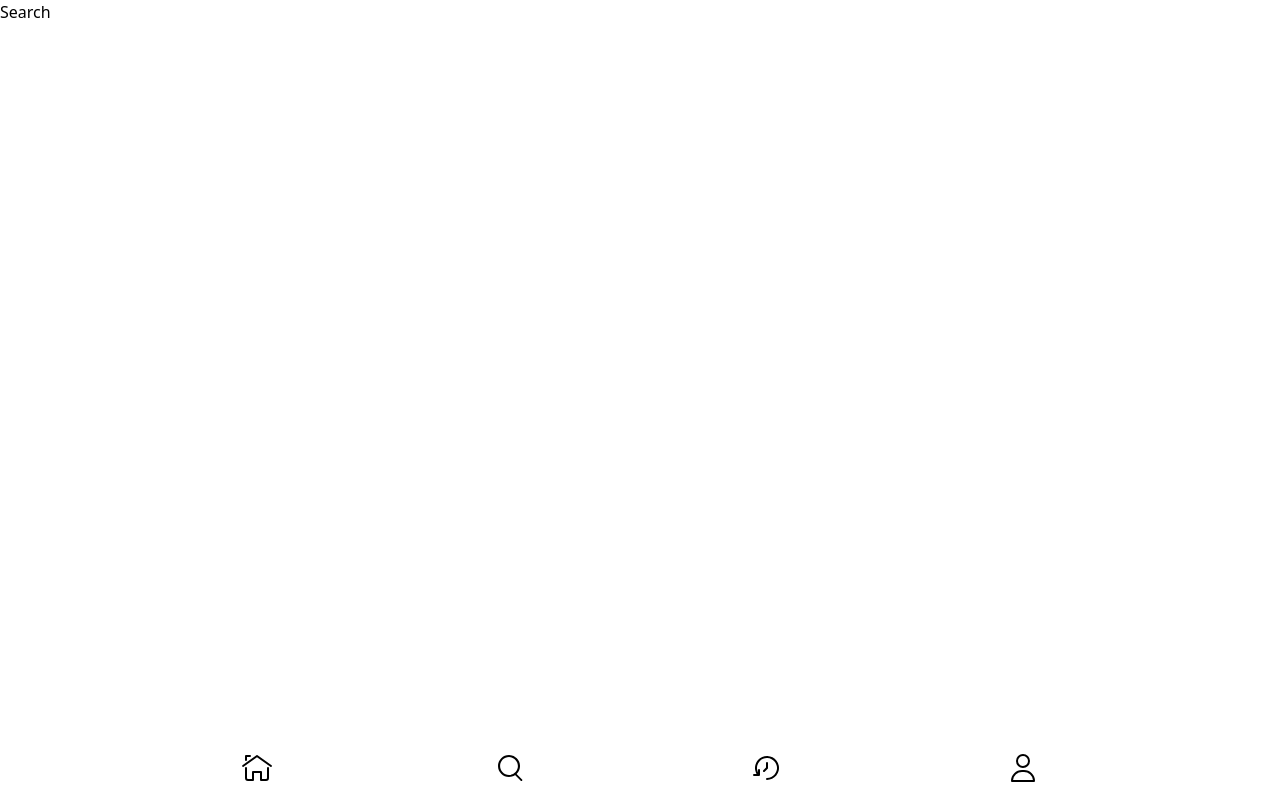
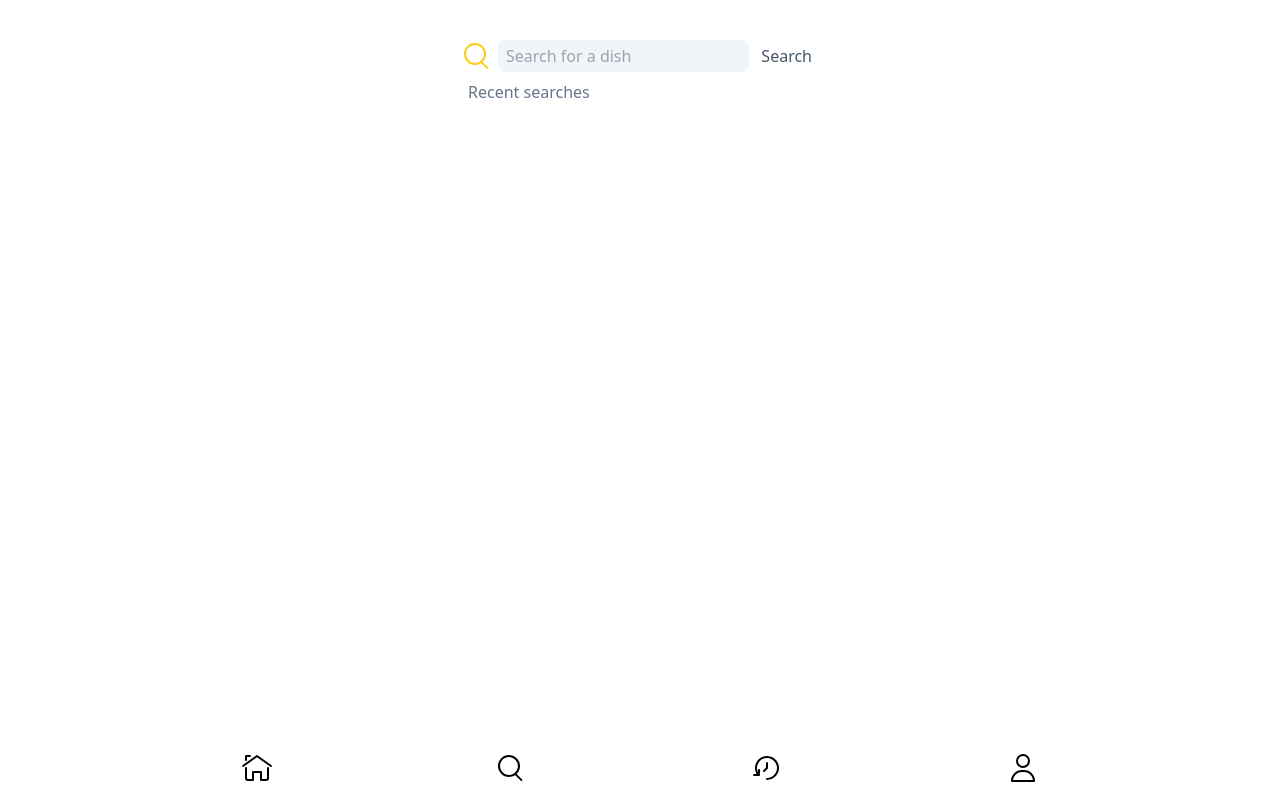
Before and after one commit to victorpahomo/sprint4, a React (Vite) app: page /search in a window 1280 px wide. Built offline with nearby package versions, Linux system fonts and the light colour scheme; no server answers; the database is empty; sample sign-in values are in the browser's storage.

Commit message:
feat: Prouduct new logic

```diff
--- a/src/App.jsx
+++ b/src/App.jsx
@@ -1,4 +1,3 @@
-import { useState } from 'react'
 import { Routes, Route } from 'react-router-dom'
 import Home from './pages/Home'
 import Login from './auth/Login'
@@ -11,6 +10,7 @@ import Orders from './pages/Orders'
 import { DataProvider } from './context/DataContext'
 import Product from './pages/Product'
 import { InfoProvider } from './context/HandleInfoContext'
+import Restaurant from './pages/Restaurant'
 
 function App() {
 
@@ -26,6 +26,8 @@ function App() {
             <Route path="/product" element={<ProtectedRoute><Product /></ProtectedRoute>} /> {/* ProtectedRoute is used to protect the routes that are only accessible to authenticated users */}
             <Route path="/search" element={<ProtectedRoute><Search /></ProtectedRoute>} /> {/* ProtectedRoute is used to protect the routes that are only accessible to authenticated users */}
             <Route path="/orders" element={<ProtectedRoute><Orders /></ProtectedRoute>} /> {/* ProtectedRoute is used to protect the routes that are only accessible to authenticated users */}
+            <Route path="/restaurant" element={<ProtectedRoute><Restaurant /></ProtectedRoute>} /> {/* ProtectedRoute is used to protect the routes that are only accessible to authenticated users */}
+
 
             <Route path="/login" element={<Login />} />
             <Route path="/register" element={<Register />} />
--- a/src/components/RestaurantCard.jsx
+++ b/src/components/RestaurantCard.jsx
@@ -14,9 +14,9 @@ const RestaurantCard = () => {
     console.log(updatedDbFirestore);
      */
 
-    const handleClick = (key) => {
-        setRestaurantSelected(key)
-        navigate("/product")
+    const handleClick = (restaurant) => {
+        setRestaurantSelected(restaurant)
+        navigate("/restaurant")
     }
 
     return (
@@ -24,7 +24,7 @@ const RestaurantCard = () => {
             {
                 updatedDbFirestore && Object.keys(updatedDbFirestore).map((key) => {
                     return (
-                        <div onClick={()=>handleClick(updatedDbFirestore[key].id)} key={key}>
+                        <div onClick={()=>handleClick(updatedDbFirestore[key])} key={key}>
                             <img src={updatedDbFirestore[key].banner} alt="" />
                             <h1>{updatedDbFirestore[key].name}</h1>
                             <h1>{updatedDbFirestore[key].stars}</h1>
--- a/src/context/DataContext.jsx
+++ b/src/context/DataContext.jsx
@@ -36,7 +36,7 @@ export function DataProvider({ children }) {
         }
     }
 
-    const getRestaurant = async (id) => {
+    /*     const getRestaurant = async (id) => {
             try {
                 const docRef = doc(db, "restaurant", id);
                 const docSnap = await getDoc(docRef);
@@ -48,7 +48,7 @@ export function DataProvider({ children }) {
             } catch (error) {
                 console.log(error);
             }
-    }
+        } */
 
     const findCategory = async (category) => {
         // Create a reference to the restaurant collection
@@ -63,6 +63,21 @@ export function DataProvider({ children }) {
         // Return an array with the documents data
         return querySnapshot.docs.map((doc) => doc.data());
     }
+
+    const findDishCategory = async (category) => {
+        // Create a reference to the restaurant collection
+        const restaurantRef = collection(db, "restaurant");
+
+        const q = collection(restaurantRef, where('menu.category', '==', category))
+
+        // Get the documents that match the query
+        const querySnapshot = await getDocs(q);
+
+        // Return an array with the documents data
+        return querySnapshot.docs.map((doc) => doc.data());
+    }
+
+
 
 
     useEffect(() => {
@@ -89,7 +104,7 @@ export function DataProvider({ children }) {
                 saveData,
                 updatedDbFirestore,
                 findCategory,
-                    getRestaurant,
+                findDishCategory,
             }}
         >
             {children}
--- a/src/context/HandleInfoContext.jsx
+++ b/src/context/HandleInfoContext.jsx
@@ -13,7 +13,10 @@ export const useInfo = () => {
 export function InfoProvider({ children }) {
 
     const [restaurantSelected, setRestaurantSelected] = useState(null)
+    const [productSelected, setProductSelected] = useState(null)
 
+    useEffect(() => {
+    }, []);
 /*         useEffect(() => {
 
         }, []);
@@ -24,6 +27,8 @@ export function InfoProvider({ children }) {
                 value={{
                     restaurantSelected,
                     setRestaurantSelected,
+                    productSelected,
+                    setProductSelected,
                 }}
             >
                 {children}
--- a/src/pages/Product.jsx
+++ b/src/pages/Product.jsx
@@ -1,29 +1,21 @@
-import React, { useState } from 'react'
-import { Alert } from '../components/Alert';
-import { useData } from '../context/DataContext';
+import React from 'react'
 import { useInfo } from '../context/HandleInfoContext'
 
 const Product = () => {
-  const { restaurantSelected } = useInfo()
-  const { getRestaurant } = useData()
-  const [restaurantObtained, setRestaurantObtained] = useState(null)
-
-  const getRestaurantLocal = async () => {
-    setRestaurantObtained(await getRestaurant(restaurantSelected));
-  }
-  getRestaurantLocal()
-
-
-
+  const {productSelected} = useInfo()
 
   return (
     <div>
-      {!restaurantSelected? <Alert message={"No ha seleccionado un producto"}/>:
-      <>
-         <img src={restaurantObtained.logo} alt="Restaurant Logo" />
-         <img src={restaurantObtained.banner} alt="" />
-         {/* <h1>{restaurantObtained.name}</h1> */}
-      </>}
+      <img src={productSelected.image} alt="Product image" />
+      <div>
+      <h1>{productSelected.name}</h1>
+      <p>{productSelected.cookingTime}</p>
+      </div>
+
+      <p>{productSelected.description}</p>
+      <p>{productSelected.price}</p>
+
+
     </div>
   )
 }
--- /dev/null
+++ b/src/pages/Restaurant.jsx
@@ -0,0 +1,44 @@
+import React, { useEffect, useState } from 'react'
+import { Alert } from '../components/Alert';
+import { useInfo } from '../context/HandleInfoContext'
+import { useNavigate } from 'react-router-dom';
+const Product = () => {
+  const { restaurantSelected,setProductSelected } = useInfo();
+  const navigate = useNavigate();
+
+  const handleClick = (product) => {
+    setProductSelected(product);
+    navigate("/product");
+    }
+  return (
+    <div>
+        HOLA
+        {restaurantSelected && (
+          <>
+            <img src={restaurantSelected.logo} alt="Restaurant Logo" />
+            <img src={restaurantSelected.banner} alt="" />
+            <h1>{restaurantSelected.name}</h1>
+            <p>{restaurantSelected.description}</p>
+            <p>{restaurantSelected.stars}</p>
+            <p>10min - 30min</p>
+
+            {
+              restaurantSelected.menu.map((item, index) => {
+                return (
+                  <div onClick={() => handleClick(item)} key={index}>
+                    <img src={item.image} alt="" />
+                    <p>{item.name}</p>
+                    <p>$ {item.price}</p>
+                  </div>
+                );
+                })
+            }
+
+
+          </>
+        )}
+    </div>
+  );
+};
+
+export default Product;
--- a/src/pages/Search.jsx
+++ b/src/pages/Search.jsx
@@ -1,13 +1,68 @@
-import React from 'react'
+import React, { useState } from 'react'
 import Navbar from '../layout/Navbar'
+import { useData } from '../context/DataContext';
+import { async } from '@firebase/util';
 
 const Search = () => {
+  const { findDishCategory } = useData();
+  const [categoryToSearch, setcategoryToSearch] = useState(null)
+
+  const handleChange = (e) => {
+    setcategoryToSearch(e.target.value)
+  };
+
+  const handleSubmit = async (e) => {
+    e.preventDefault();
+    console.log(await findDishCategory(categoryToSearch.toLowerCase().trim()))
+
+  }
+
   return (
-    <div>Search
+    <>
+      <div className="flex w-full h-10 flex-col justify-center items-center mt-10">
+        <form onSubmit={handleSubmit} className="flex w-96 justify-center items-center gap-2 pr-4 pl-4 search">
+          <label htmlFor="search" className="cursor-pointer">
+            <svg
+              className="fill-yellow-400"
+              width="26"
+              height="26"
+              viewBox="0 0 26 26"
+              fill="inherit"
+              xmlns="http://www.w3.org/2000/svg"
+            >
+              <path
+                d="M18.7925 3.2243C16.7133 1.14507 13.9489 0 11.0084 0C8.06792 0 5.30349 1.14507 3.2243 3.2243C1.14507 5.30349 0 8.06792 0 11.0084C0 13.9488 1.14507 16.7133 3.2243 18.7925C5.30349 20.8717 8.06797 22.0168 11.0084 22.0168C13.9488 22.0168 16.7133 20.8717 18.7925 18.7925C20.8717 16.7133 22.0168 13.9488 22.0168 11.0084C22.0168 8.06792 20.8717 5.30349 18.7925 3.2243ZM11.0084 19.9162C6.09654 19.9162 2.10052 15.9202 2.10052 11.0084C2.10052 6.09654 6.09659 2.10052 11.0084 2.10052C15.9202 2.10052 19.9162 6.09654 19.9162 11.0084C19.9162 15.9202 15.9202 19.9162 11.0084 19.9162Z"
+                fill="inherit"
+              />
+              <path
+                d="M24.0975 24.3822L17.8677 18.1526C17.4976 17.7825 16.8976 17.7825 16.5275 18.1526C16.1575 18.5226 16.1575 19.1227 16.5275 19.4927L22.7572 25.7224C22.9423 25.9075 23.1848 26 23.4274 26C23.6699 26 23.9124 25.9075 24.0975 25.7224C24.4675 25.3523 24.4675 24.7523 24.0975 24.3822Z"
+                fill="inherit"
+              />
+            </svg>
+          </label>
+          <input
+            onChange={handleChange}
+            id="search"
+            name="search"
+            className="w-full h-full pl-2 rounded-lg bg-slate-100 cursor-pointer hover:bg-yellow-100"
+            type="search"
+            placeholder="Search for a dish"
+            aria-label="Search"
+          />
+          <button
+            className="hover:bg-yellow-400 h-full text-slate-600 bg-yellow-1000 rounded-md p-1"
+            type="submit"
+          >
+            Search
+          </button>
+        </form>
+        <div className="relative text-left w-96 mt-2">
+          <h3 className="absolute left-5 text-slate-500">Recent searches</h3>
+        </div>
+      </div>
+      <Navbar />
+    </>
+  );
+};
 
-    <Navbar />
-    </div>
-  )
-}
-
-export default Search
+export default Search;
```
Lines whose indentation alone changed are shown as unchanged.
